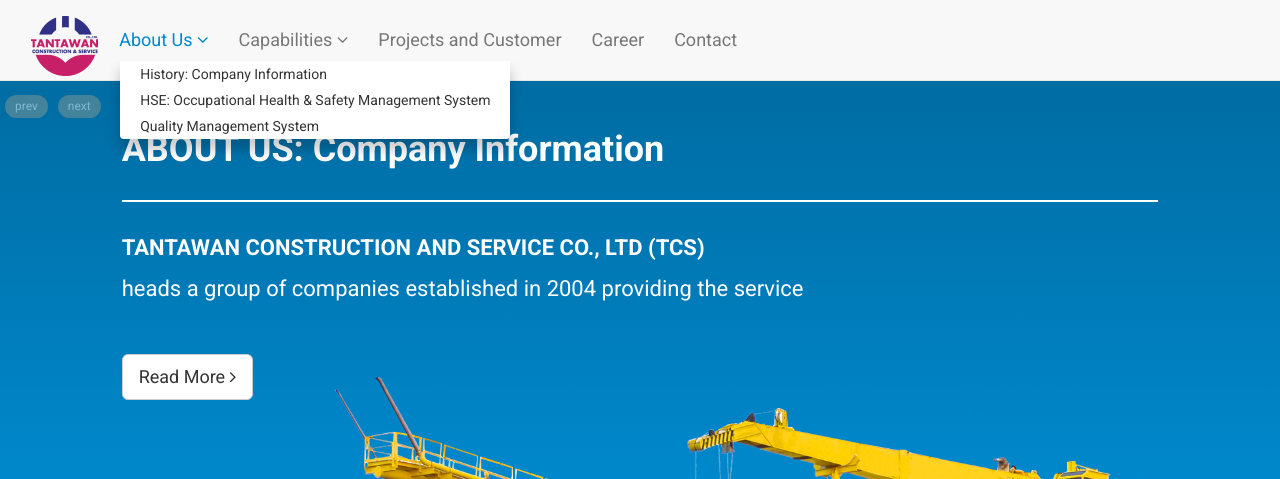
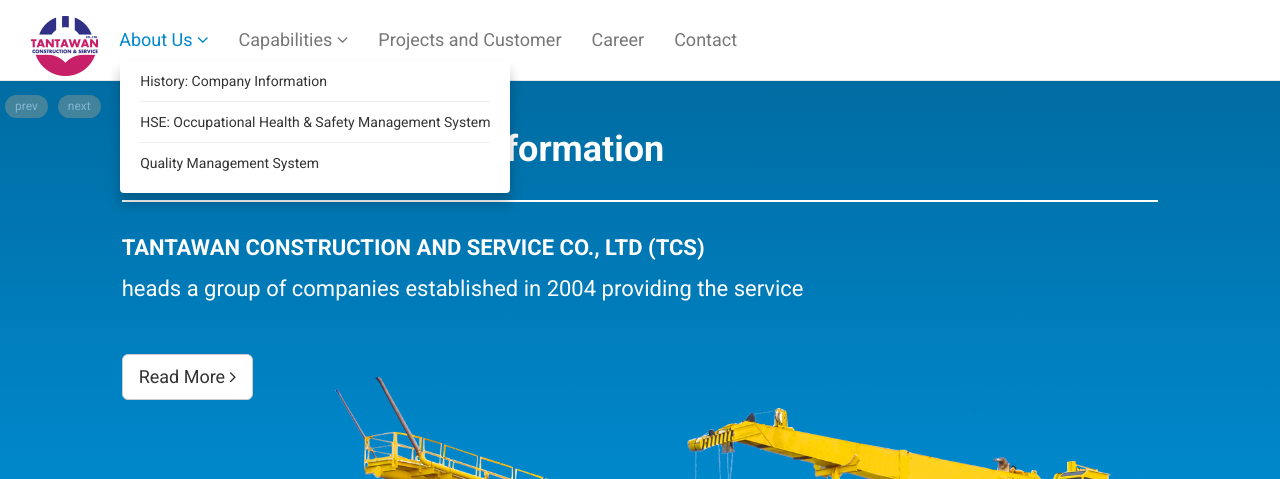
Before and after one commit to pongsakons/Web_Tantawancorp, a PHP site: page /phpmail/index-main.html in a window 1280 px wide, after a click on "About Us". Shown: the top 479 px of the page. Run offline with PHP 8.4, Linux system fonts and the light colour scheme.

Commit message:
Fix navbar desktop

```diff
--- a/css/style.css
+++ b/css/style.css
@@ -47,6 +47,8 @@ ol, ul {
   filter: progid:DXImageTransform.Microsoft.gradient(startColorstr='#006ca2', endColorstr='#0088cc', GradientType=0);
   /* IE6-8 */ }
 
+.navbar-default {
+  background-color: #ffffff; }
   .navbar-default .navbar-nav > li > a {
     font-size: 18px;
     font-size: 1.125rem;
@@ -76,6 +78,18 @@ ol, ul {
   -ms-box-shadow: 0 10px 12px rgba(0, 0, 0, 0.2);
   -o-box-shadow: 0 10px 12px rgba(0, 0, 0, 0.2);
   box-shadow: 0 10px 12px rgba(0, 0, 0, 0.2); }
+  .dropdown-menu > li {
+    padding: 0 20px 10px 20px; }
+    .dropdown-menu > li:first-child {
+      padding-top: 10px; }
+    .dropdown-menu > li:last-child a {
+      border-bottom: none; }
+    .dropdown-menu > li > a {
+      padding: 0 0 10px 0;
+      border-bottom: thin solid #eeeeee; }
+    .dropdown-menu > li > a:focus, .dropdown-menu > li > a:hover {
+      background-color: transparent;
+      color: #0088cc; }
 
 .slide-banner .text-banner {
   color: #ffffff; }
--- a/css/style.scss
+++ b/css/style.scss
@@ -53,6 +53,7 @@ ol, ul {
 
 //Navbar
 .navbar-default {
+  background-color: $white;
   .navbar-nav {
     & > li > a {
       font-size: 18px;
@@ -82,6 +83,23 @@ ol, ul {
   padding: 0;
   @include border-radius(5px);
   @include box-shadow(0 10px 12px rgba(0, 0, 0, 0.20));
+  & > li {
+    padding: 0 20px 10px 20px;
+    &:first-child{
+      padding-top: 10px;
+    }
+    &:last-child a{
+      border-bottom: none;
+    }
+    & > a {
+      padding: 0 0 10px 0;
+      border-bottom: thin solid $light-grey;
+    }
+    & > a:focus, & > a:hover {
+      background-color: transparent;
+      color: $primary-color;
+    }
+  }
 }
 
 .slide-banner {
@@ -111,12 +129,14 @@ ol, ul {
     }
   }
 }
-.owl-theme .owl-controls{
+
+.owl-theme .owl-controls {
   margin-top: 0;
   position: absolute;
   top: 0;
 }
-#footer{
+
+#footer {
   background-color: $primary-color;
   font-size: 14px;
   font-size: $font-14;
@@ -136,6 +156,7 @@ ol, ul {
     }
   }
 }
+
 /* pull-right on all except xs devices */
 @media (min-width: 1200px) {
   .pull-right-lg {
```
Also changed, not shown: 1 other file. Lines whose indentation alone changed are shown as unchanged.
